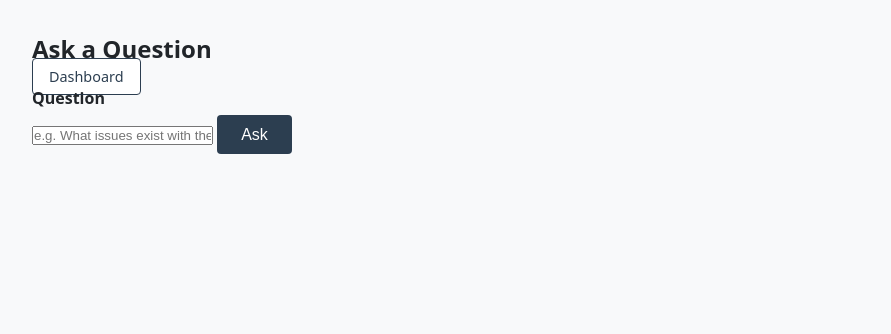
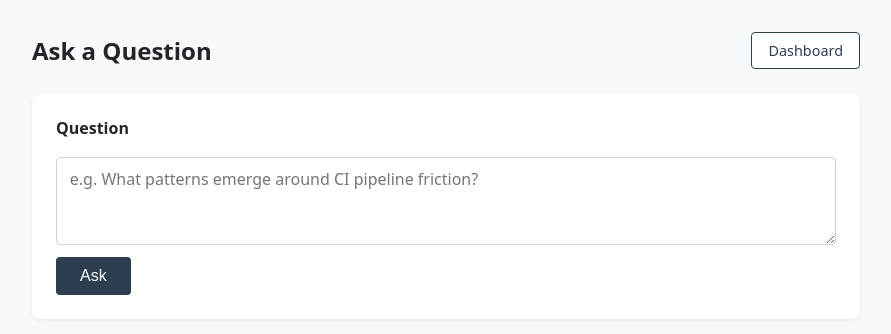
Before and after one commit to RutgerBos/feedback, a FastAPI app: page /query in a window 1280 px wide. Shown: the part 63-397 px from the top of the page, without its empty margins (194-1085 px from the left). Run offline with FastAPI, Linux system fonts and the light colour scheme.

Commit message:
FIX: UI quick wins — textarea input, loading states, filter clarity (feedback-eis, feedback-r0o, feedback-sth, feedback-08w)
Replace single-line question input with textarea for longer analytical
queries. Add hx-indicator loading states on query form and dashboard
filter. Clarify temporal filter semantics with inclusive label and
'leave blank to show all' hint. Add query page layout styles.

Co-Authored-By: Claude Sonnet 4.6 <noreply@anthropic.com>

```diff
--- a/static/css/main.css
+++ b/static/css/main.css
@@ -147,6 +147,7 @@ button[type="submit"]:disabled { background: #95a5a6; cursor: not-allowed; }
 .filter-bar label { font-size: .9rem; display: flex; align-items: center; gap: .4rem; }
 .filter-bar input[type="date"] { border: 1px solid #ced4da; border-radius: 4px; padding: .3rem .5rem; font-size: .9rem; }
 .filter-bar button { background: #2c3e50; color: white; border: none; border-radius: 4px; padding: .35rem .9rem; cursor: pointer; font-size: .9rem; }
+.filter-hint { font-size: .8rem; color: #6c757d; }
 
 .export-bar { display: flex; gap: .75rem; margin-bottom: 1.5rem; }
 .btn-export { font-size: .85rem; color: #2c3e50; text-decoration: none; border: 1px solid #ced4da; border-radius: 4px; padding: .3rem .75rem; }
@@ -198,10 +199,49 @@ button[type="submit"]:disabled { background: #95a5a6; cursor: not-allowed; }
     opacity: .8;
 }
 
+/* ── Query page ── */
+
+.query-header { display: flex; justify-content: space-between; align-items: center; margin-bottom: 1.5rem; }
+
+.query-form {
+    background: white;
+    border-radius: 8px;
+    padding: 1.5rem;
+    box-shadow: 0 1px 4px rgba(0,0,0,.08);
+    margin-bottom: 1.5rem;
+    display: flex;
+    flex-direction: column;
+    gap: .75rem;
+}
+
+.query-form label { font-weight: 600; }
+
+.query-form textarea {
+    width: 100%;
+    padding: .6rem .8rem;
+    border: 1px solid #ced4da;
+    border-radius: 4px;
+    font-size: 1rem;
+    font-family: inherit;
+    resize: vertical;
+}
+
+.query-form textarea:focus { outline: none; border-color: #2c3e50; box-shadow: 0 0 0 3px rgba(44,62,80,.15); }
+
+.query-actions { display: flex; align-items: center; gap: 1rem; }
+
+.conversation { display: flex; flex-direction: column; gap: 1rem; }
+
+.query-exchange { background: white; border-radius: 8px; padding: 1.25rem; box-shadow: 0 1px 4px rgba(0,0,0,.08); }
+
+/* ── Filter note ── */
+.filter-note { font-size: .8rem; color: #6c757d; margin-bottom: 1rem; }
+
 /* ── Responsive ── */
 
 @media (max-width: 600px) {
     .triads { flex-direction: column; align-items: center; }
     main { margin: 1rem auto; }
     .submission-form { padding: 1.25rem; }
+    .query-form { padding: 1rem; }
 }
--- a/templates/query.html
+++ b/templates/query.html
@@ -13,15 +13,19 @@
           hx-post="/ui/query"
           hx-target="#conversation"
           hx-swap="afterbegin"
-          hx-on::after-request="this.reset()">
+          hx-indicator="#query-indicator"
+          hx-on::after-request="this.querySelector('textarea').value = ''">
         <label for="question">Question</label>
-        <input type="text" id="question" name="question"
-               placeholder="e.g. What issues exist with the CI pipeline?"
-               autocomplete="off">
-        <button type="submit">Ask</button>
+        <textarea id="question" name="question" rows="3"
+                  placeholder="e.g. What patterns emerge around CI pipeline friction?"
+                  autocomplete="off"></textarea>
+        <div class="query-actions">
+            <button type="submit">Ask</button>
+            <span id="query-indicator" class="htmx-indicator">Thinking…</span>
+        </div>
     </form>
 
-    <div id="conversation" class="conversation history">
+    <div id="conversation" class="conversation">
     </div>
 </section>
 {% endblock %}
```
Also changed, not shown: templates/dashboard.html (+7 -4 lines).
